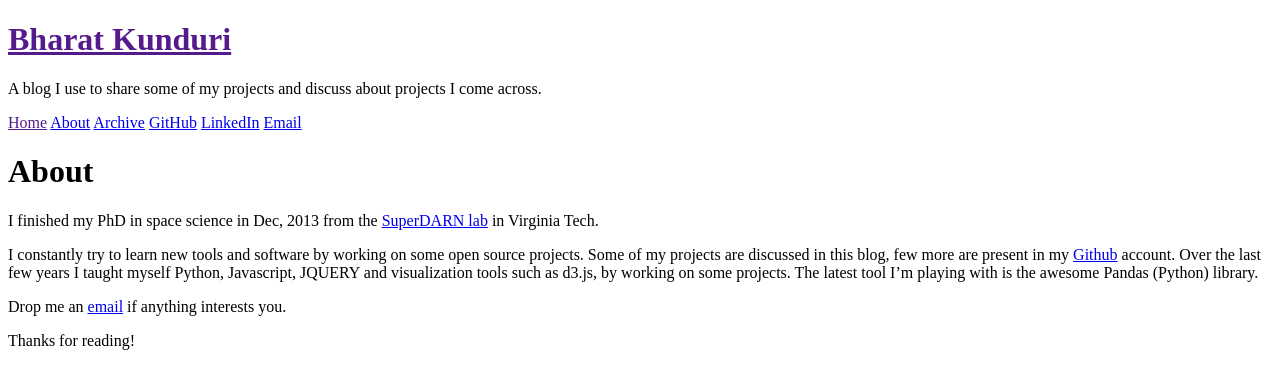
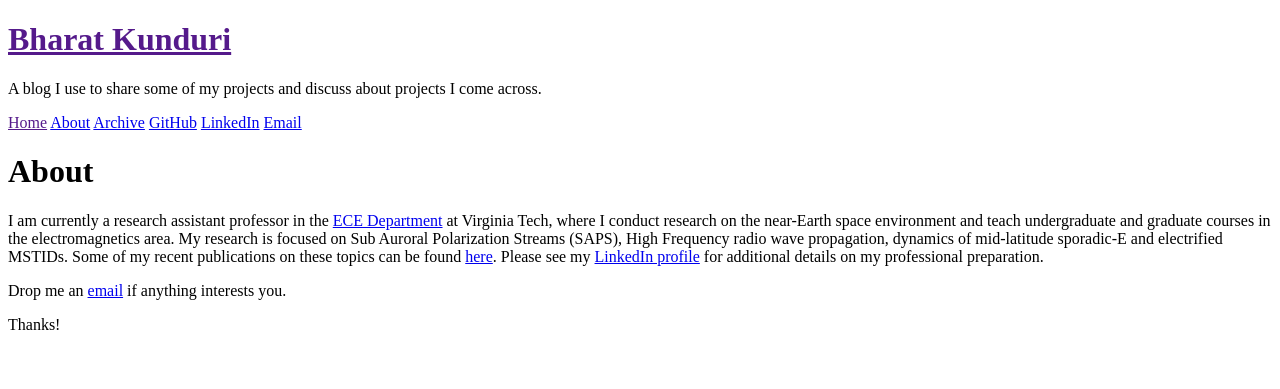
Before and after one commit to bharatreddy/bharatreddy.github.io, a Jekyll site: the page built from about.md, in a window 1280 px wide. Shown: the top 389 px of the page. Built offline with Jekyll 4.4.1, drawn with Linux system fonts in a browser that asks for light colours; Markdown is read by kramdown in place of the engine named in the settings.

Commit message:
updated about me

```diff
--- a/about.md
+++ b/about.md
@@ -3,10 +3,8 @@ layout: page
 title: About
 ---
 
-I finished my PhD in space science in Dec, 2013 from the [SuperDARN lab](http://vt.superdarn.org/tiki-index.php) in Virginia Tech.
-
-I constantly try to learn new tools and software by working on some open source projects. Some of my projects are discussed in this blog, few more are present in my [Github](https://github.com/bharatreddy) account. Over the last few years I taught myself Python, Javascript, JQUERY and visualization tools such as d3.js, by working on some projects. The latest tool I'm playing with is the awesome Pandas (Python) library.
+I am currently a research assistant professor in the [ECE Department](https://ece.vt.edu/) at Virginia Tech, where I conduct research on the near-Earth space environment and teach undergraduate and graduate courses in the electromagnetics area. My research is focused on Sub Auroral Polarization Streams (SAPS), High Frequency radio wave propagation, dynamics of mid-latitude sporadic-E and electrified MSTIDs. Some of my  recent publications on these topics can be found [here](https://scholar.google.com/citations?user=-7i6xcAAAAAJ&hl=en). Please see my [LinkedIn profile](http://www.linkedin.com/pub/bharat-kunduri/64/14a/9a0/) for additional details on my professional preparation.
 
 Drop me an [email](mailto:bharatr@vt.edu) if anything interests you.
 
-Thanks for reading!
+Thanks!
```
